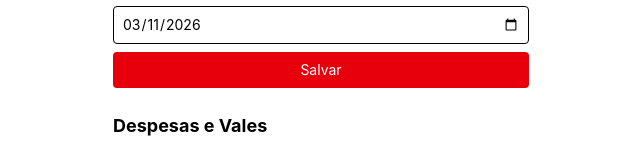
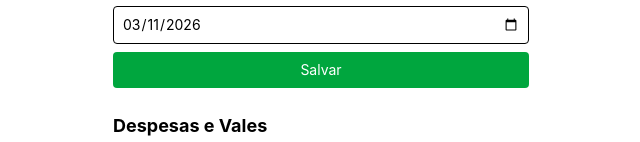
Before and after one commit to UirleandroSantos/sistema-servico, a React (Vite) app: page /admin/despesas in a window 1280 px wide. Shown: the part 275-417 px from the top of the page, without its empty margins (319-959 px from the left). Built offline with nearby package versions, Linux system fonts and the light colour scheme; no server answers; the database is empty.

Commit message:
atualização de código

```diff
--- a/src/pages/AdminDespesas.jsx
+++ b/src/pages/AdminDespesas.jsx
@@ -171,7 +171,7 @@ className="p-2 border rounded text-sm"
 
 <button
 onClick={salvar}
-className="bg-red-600 text-white py-2 rounded text-sm"
+className="bg-green-600 text-white py-2 rounded text-sm"
 >
 Salvar
 </button>
```
